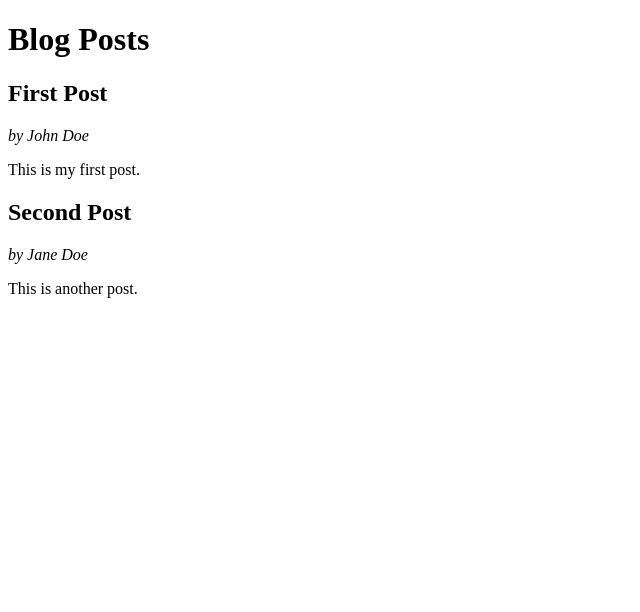
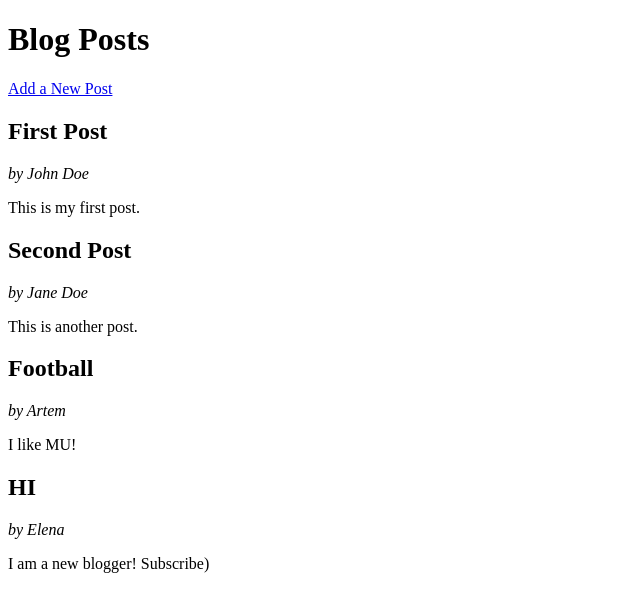
Before and after one commit to Chichari2/Blog_Application, a Flask app: page / in a window 1280 px wide. Shown: the top 612 px of the page, without its empty margins (0-640 px from the left). Run offline with Flask 3, Linux system fonts and the light colour scheme.

Commit message:
creating a new posts and add them to the main page

```diff
--- a/app.py
+++ b/app.py
@@ -1,4 +1,4 @@
-from flask import Flask, render_template, jsonify
+from flask import Flask, render_template, request, redirect, url_for
 import json
 
 app = Flask(__name__)
@@ -8,11 +8,38 @@ def load_posts():
     with open("posts.json", "r") as fileobj:
         return json.load(fileobj)
 
+# Function to save blog posts to the JSON file
+def save_posts(posts):
+    with open('posts.json', 'w') as f:
+        json.dump(posts, f, indent=4)
+
 @app.route('/')
 def index():
     blog_posts = load_posts()  # Fetch the blog posts from the JSON file
     return render_template('index.html', posts=blog_posts)
 
 
+@app.route('/add', methods=['GET', 'POST'])
+def add():
+    if request.method == 'POST':
+        # Get data from the form
+        new_post = {
+            'id': len(load_posts()) + 1,
+            'author': request.form['author'],
+            'title': request.form['title'],
+            'content': request.form['content']
+        }
+        # Load existing posts, add the new post, and save them back to the JSON file
+        posts = load_posts()
+        posts.append(new_post)
+        save_posts(posts)
+
+        # Redirect to the home page after adding the post
+        return redirect(url_for('index'))
+
+    # If GET request, display the add form
+    return render_template('add.html')
+
+
 if __name__ == '__main__':
     app.run(debug=True)
--- a/posts.json
+++ b/posts.json
@@ -10,5 +10,17 @@
         "author": "Jane Doe",
         "title": "Second Post",
         "content": "This is another post."
+    },
+    {
+        "id": 3,
+        "author": "Artem",
+        "title": "Football",
+        "content": "I like MU!"
+    },
+    {
+        "id": 4,
+        "author": "Elena",
+        "title": "HI",
+        "content": "I am a new blogger!\r\nSubscribe)\r\n"
     }
 ]
--- a/templates/index.html
+++ b/templates/index.html
@@ -8,6 +8,7 @@
 </head>
 <body>
     <h1>Blog Posts</h1>
+    <a href="{{ url_for('add') }}">Add a New Post</a> <!-- Link to the add page -->
     <div class="blog-posts">
         {% for post in posts %}
             <div class="post">
```
Also changed, not shown: templates/add.html (added, +24 -0 lines). Lines whose indentation alone changed are shown as unchanged.
